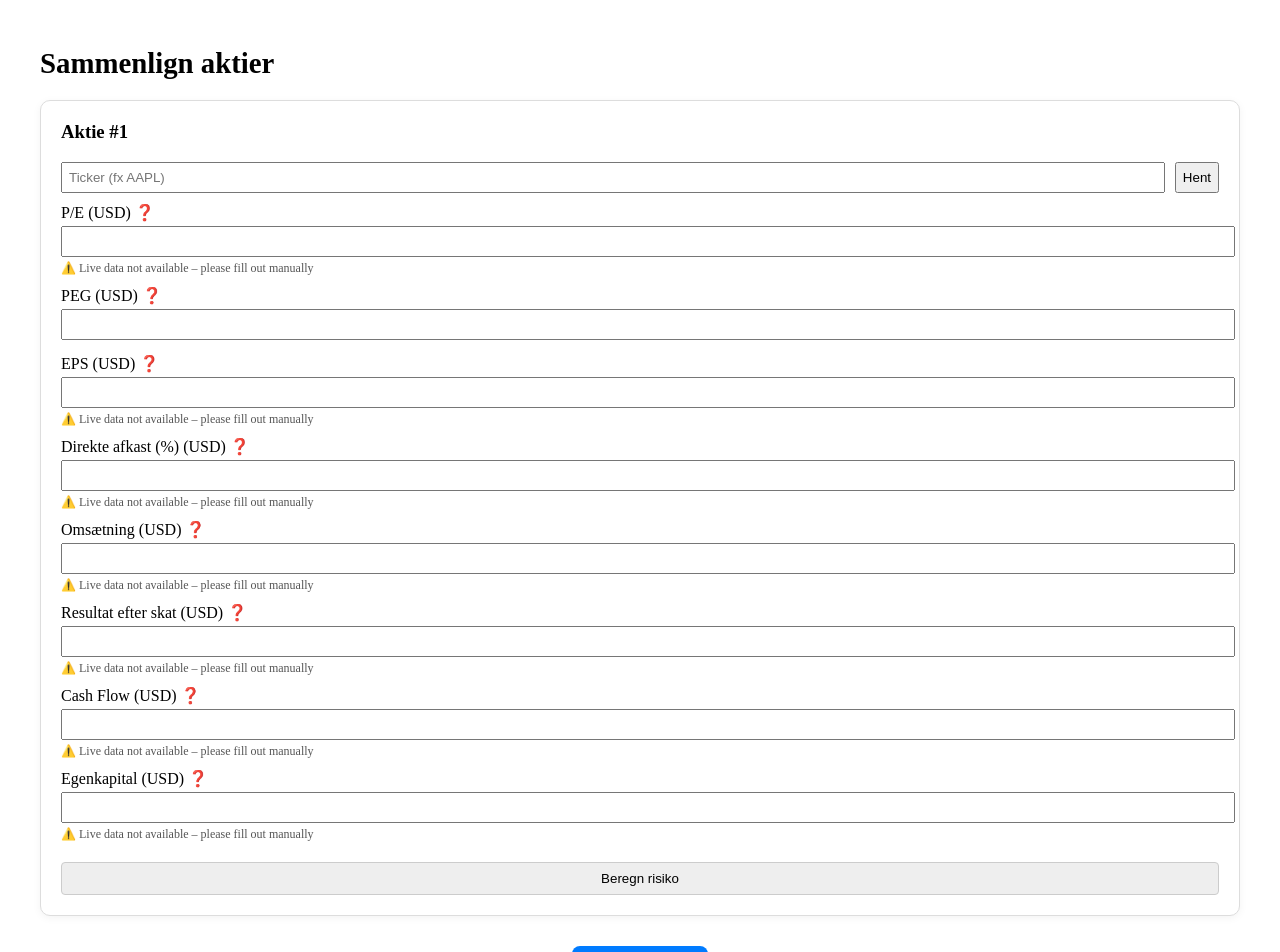
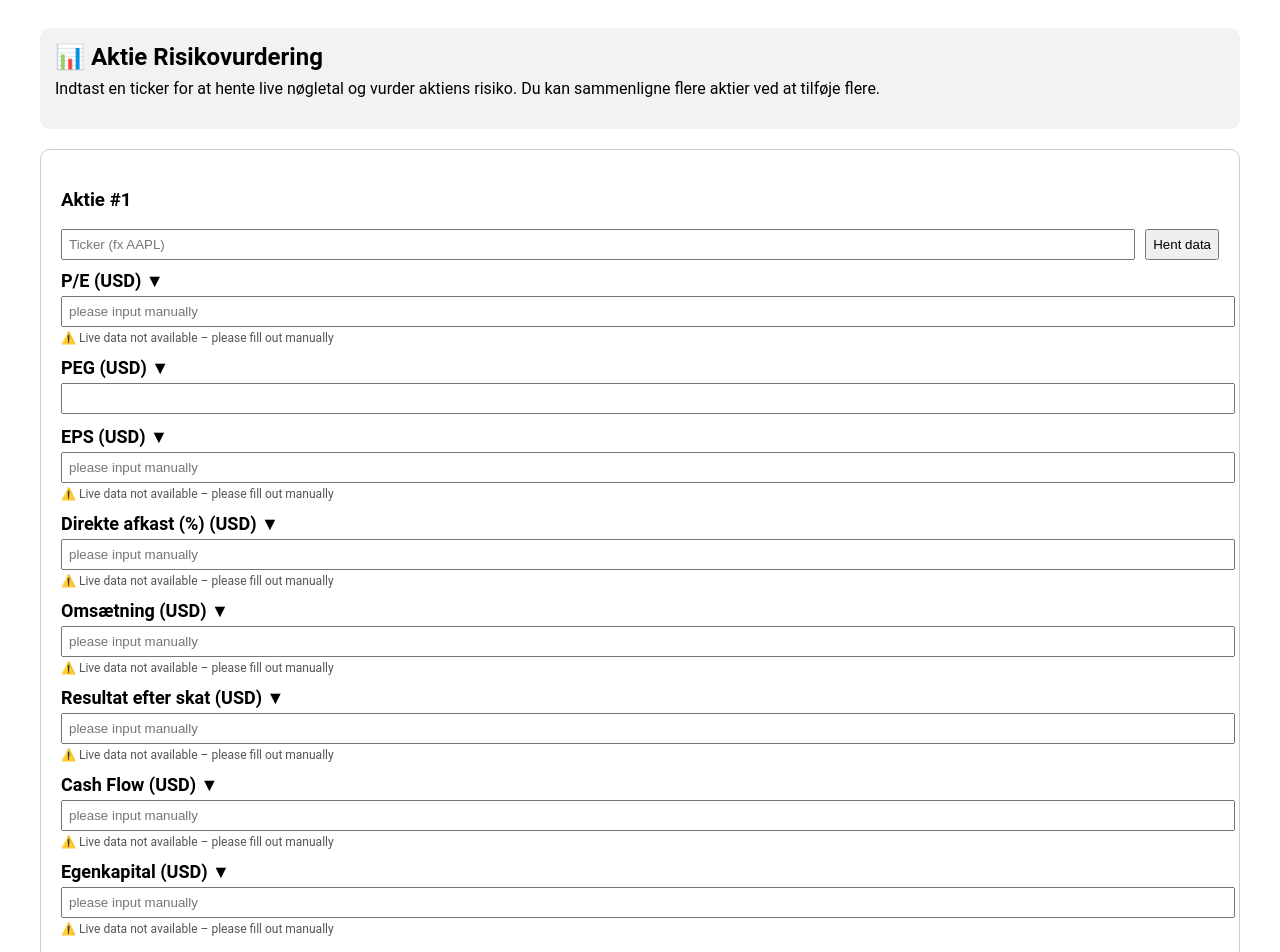
Before and after one commit to Benhanbygger/risk-quickie, a React (Vite) app: page / in a window 1280 px wide. Shown: the top 952 px of the page. Built offline with nearby package versions, Linux system fonts and the light colour scheme.

Commit message:
Update App.jsx

```diff
--- a/src/App.jsx
+++ b/src/App.jsx
@@ -1,69 +1,71 @@
-import { useState } from "react";
+import { useState, useEffect } from "react";
+
+const API_KEY = "d010239r01qv3oh1rcfgd010239r01qv3oh1rcg0";
 
 const felter = [
   {
     id: "pe",
     label: "P/E",
     autofill: true,
-    forklaring:
-      "P/E (Price/Earnings) viser hvor meget du betaler for 1 krones overskud. P/E under 15 anses ofte som lav og positivt."
+    forklaring: "P/E (Price/Earnings) viser hvor meget du betaler for 1 krones overskud. P/E under 15 anses ofte som lav og positivt."
   },
   {
     id: "peg",
     label: "PEG",
     autofill: false,
-    forklaring:
-      "PEG justerer P/E i forhold til indtjeningsvækst. En PEG under 1 indikerer en attraktiv aktie ift. vækstpotentiale."
+    forklaring: "PEG justerer P/E i forhold til vækst. Under 1 anses ofte som undervurderet."
   },
   {
     id: "eps",
     label: "EPS",
     autofill: true,
-    forklaring:
-      "EPS (Earnings Per Share) er overskud pr. aktie. Jo højere EPS, desto stærkere er virksomhedens indtjening."
+    forklaring: "EPS (Earnings Per Share) er overskud pr. aktie. Høj EPS = stærk indtjening."
   },
   {
     id: "dividend",
     label: "Direkte afkast (%)",
     autofill: true,
-    forklaring:
-      "Udbytte i procent af aktiekurs. Et sundt udbytte ligger ofte mellem 2–5 %. Meget højt udbytte kan være et faresignal."
+    forklaring: "Udbytte i % af kurs. 2–5 % er typisk godt. Meget højt udbytte kan være en advarsel."
   },
   {
     id: "revenue",
     label: "Omsætning",
     autofill: true,
-    forklaring:
-      "Virksomhedens samlede indtjening før udgifter. Omsætning over 1 mia. viser ofte styrke og markedsposition."
+    forklaring: "Virksomhedens samlede salg. Høj omsætning indikerer størrelse og markedsposition."
   },
   {
     id: "netIncome",
     label: "Resultat efter skat",
     autofill: true,
-    forklaring:
-      "Overskud efter skat. Skal helst være positivt. Tab kan være midlertidige, men kræver forklaring."
+    forklaring: "Hvor meget virksomheden tjener efter skat. Skal helst være positivt og stabilt."
   },
   {
     id: "cashFlow",
     label: "Cash Flow",
     autofill: true,
-    forklaring:
-      "Pengestrømme fra drift. Positivt og voksende cash flow er ofte et tegn på sund forretning."
+    forklaring: "Pengestrømme fra drift. Positivt cash flow = virksomheden tjener rigtige penge."
   },
   {
     id: "equity",
     label: "Egenkapital",
     autofill: true,
-    forklaring:
-      "Virksomhedens værdi efter gæld. Positiv og stigende egenkapital signalerer finansiel styrke."
+    forklaring: "Virksomhedens værdi efter gæld. Positiv egenkapital er afgørende for soliditet."
   }
 ];
 
-const API_KEY = "d010239r01qv3oh1rcfgd010239r01qv3oh1rcg0";
-
 export default function App() {
   const [aktier, setAktier] = useState([
-    { id: 1, ticker: "", currency: "USD", values: {}, autoFilled: {}, score: null, summary: "", color: "" }
+    {
+      id: 1,
+      ticker: "",
+      currency: "USD",
+      values: {},
+      autoFilled: {},
+      score: null,
+      summary: "",
+      color: "",
+      comments: []
+    }
   ]);
 
   const handleChange = (index, id, value) => {
@@ -82,10 +84,9 @@ export default function App() {
     const ticker = aktier[index].ticker;
     if (!ticker) return;
 
-    const [quote, profile, metrics] = await Promise.all([
-      fetch(`https://finnhub.io/api/v1/quote?symbol=${ticker}&token=${API_KEY}`).then(res => res.json()),
+    const [profile, metrics] = await Promise.all([
       fetch(`https://finnhub.io/api/v1/stock/profile2?symbol=${ticker}&token=${API_KEY}`).then(res => res.json()),
-      fetch(`https://finnhub.io/api/v1/stock/metric?symbol=${ticker}&metric=all&token=${API_KEY}`).then(res => res.json()),
+      fetch(`https://finnhub.io/api/v1/stock/metric?symbol=${ticker}&metric=all&token=${API_KEY}`).then(res => res.json())
     ]);
 
     const newValues = {
@@ -95,55 +96,80 @@ export default function App() {
       revenue: metrics.metric.revenuePerShareTTM,
       netIncome: metrics.metric.netIncomePerShareTTM,
       cashFlow: metrics.metric.freeCashFlowPerShareTTM,
-      equity: metrics.metric.bookValuePerShareAnnual,
+      equity: metrics.metric.bookValuePerShareAnnual
     };
 
     const updated = [...aktier];
-    updated[index].values = { ...updated[index].values, ...newValues };
-    updated[index].autoFilled = Object.fromEntries(Object.keys(newValues).map(k => [k, true]));
+    updated[index].values = {
+      ...updated[index].values,
+      ...newValues
+    };
+    updated[index].autoFilled = Object.fromEntries(
+      Object.entries(newValues).map(([k, v]) => [k, v !== null && v !== undefined])
+    );
     updated[index].currency = profile.currency || "USD";
     setAktier(updated);
   };
 
   const calculateScore = (index) => {
     let s = 0;
+    let comments = [];
     const v = aktier[index].values;
 
-    if (v.pe < 15) s += 2;
-    else if (v.pe < 25) s += 1;
+    if (v.pe < 15) {
+      s += 2;
+      comments.push("P/E under 15 indikerer lav pris ift. indtjening – positivt.");
+    } else if (v.pe < 25) {
+      s += 1;
+    }
 
-    if (v.peg < 1) s += 2;
-    else if (v.peg < 2) s += 1;
+    if (v.peg < 1) {
+      s += 2;
+      comments.push("PEG under 1 tyder på attraktiv vækstværdi.");
+    } else if (v.peg < 2) {
+      s += 1;
+    }
 
-    if (v.eps > 0) s += 2;
-    if (v.dividend > 3) s += 2;
-    else if (v.dividend > 0) s += 1;
+    if (v.eps > 0) {
+      s += 2;
+      comments.push("Positiv EPS viser overskud – godt tegn.");
+    }
 
-    if (v.revenue > 1000000000) s += 2;
-    else if (v.revenue > 100000000) s += 1;
+    if (v.dividend > 3) {
+      s += 2;
+      comments.push("Udbytte over 3 % kan være attraktivt for investorer.");
+    } else if (v.dividend > 0) {
+      s += 1;
+    }
+
+    if (v.revenue > 1000000000) {
+      s += 2;
+    } else if (v.revenue > 100000000) {
+      s += 1;
+    }
 
     if (v.netIncome > 0) s += 2;
     if (v.cashFlow > 0) s += 2;
     if (v.equity > 0) s += 2;
 
     const normalized = Math.round((s / 20) * 10);
-
     const updated = [...aktier];
     updated[index].score = normalized;
-    updated[index].color =
-      normalized <= 3 ? "green" : normalized <= 6 ? "orange" : "red";
+    updated[index].color = normalized <= 3 ? "green" : normalized <= 6 ? "orange" : "red";
     updated[index].summary =
       normalized <= 3
         ? "Lav risiko – stærke nøgletal"
         : normalized <= 6
         ? "Moderat risiko – OK fundament"
         : "Høj risiko – kræver grundig analyse";
-
+    updated[index].comments = comments;
     setAktier(updated);
   };
 
   const tilføjAktie = () => {
-    const ny = {
+    setAktier([
+      ...aktier,
+      {
         id: aktier.length + 1,
         ticker: "",
         currency: "USD",
@@ -151,37 +177,24 @@ export default function App() {
         autoFilled: {},
         score: null,
         summary: "",
-      color: ""
-    };
-    setAktier([...aktier, ny]);
+        color: "",
+        comments: []
+      }
+    ]);
   };
 
   return (
-    <div style={{ padding: "20px", maxWidth: "1200px", margin: "0 auto" }}>
-      <h1 style={{ fontSize: "1.8rem", marginBottom: 20 }}>Sammenlign aktier</h1>
+    <div style={{ fontFamily: "Roboto, Open Sans, Verdana, sans-serif", padding: 20, maxWidth: 1200, margin: "0 auto" }}>
+      <div style={{ background: "#f2f2f2", padding: 15, borderRadius: 10, marginBottom: 20 }}>
+        <h2 style={{ margin: 0 }}>📊 Aktie Risikovurdering</h2>
+        <p style={{ marginTop: 8 }}>
+          Indtast en ticker for at hente live nøgletal og vurder aktiens risiko. Du kan sammenligne flere aktier ved at tilføje flere.
+        </p>
+      </div>
 
-      <div
-        style={{
-          display: "grid",
-          gridTemplateColumns: "repeat(auto-fit, minmax(340px, 1fr))",
-          gap: 20,
-        }}
-      >
       {aktier.map((aktie, index) => (
-          <div
-            key={aktie.id}
-            style={{
-              background: "#fff",
-              border: "1px solid #ddd",
-              borderRadius: 10,
-              padding: 20,
-              boxShadow: "0 2px 8px rgba(0,0,0,0.05)",
-              display: "flex",
-              flexDirection: "column",
-            }}
-          >
-            <h3 style={{ marginTop: 0 }}>Aktie #{index + 1}</h3>
-
+        <div key={aktie.id} style={{ marginBottom: 30, padding: 20, border: "1px solid #ccc", borderRadius: 10 }}>
+          <h3>Aktie #{index + 1}</h3>
           <div style={{ display: "flex", gap: 10, marginBottom: 10 }}>
             <input
               placeholder="Ticker (fx AAPL)"
@@ -193,24 +206,21 @@ export default function App() {
               }}
               style={{ flex: 1, padding: 6 }}
             />
-              <button onClick={() => fetchData(index)}>Hent</button>
+            <button onClick={() => fetchData(index)}>Hent data</button>
           </div>
 
           {felter.map(({ id, label, autofill, forklaring }) => (
-              <div key={id} style={{ marginBottom: 10 }}>
-                <label>
-                  {label} ({aktie.currency}){" "}
-                  <span
-                    style={{ cursor: "pointer", color: "#007bff" }}
+            <div key={id} style={{ marginBottom: 12 }}>
+              <label
                 onClick={() => toggleForklaring(index, id)}
-                    title="Vis forklaring"
+                style={{ fontWeight: "bold", fontSize: 18, fontFamily: "Roboto", cursor: "pointer" }}
               >
-                    ❓
-                  </span>
+                {label} ({aktie.currency}) <span style={{ color: "#000" }}>▼</span>
               </label>
               <input
                 type="text"
                 value={aktie.values[id] || ""}
+                placeholder={!aktie.autoFilled[id] && autofill ? "please input manually" : ""}
                 onChange={(e) => handleChange(index, id, e.target.value)}
                 style={{ width: "100%", padding: 6, marginTop: 4 }}
               />
@@ -222,66 +232,45 @@ export default function App() {
                   : ""}
               </div>
               {aktie.values[`show_${id}`] && (
-                  <div
-                    style={{
-                      fontSize: 13,
-                      color: "#444",
-                      marginTop: 6,
-                      background: "#f9f9f9",
-                      padding: 8,
-                      borderRadius: 4,
-                    }}
-                  >
+                <div style={{ fontSize: 13, background: "#f9f9f9", padding: 8, borderRadius: 6, marginTop: 6 }}>
                   {forklaring}
                 </div>
               )}
             </div>
           ))}
 
-            <button
-              onClick={() => calculateScore(index)}
-              style={{
-                marginTop: 10,
-                padding: "8px 12px",
-                background: "#eee",
-                border: "1px solid #ccc",
-                borderRadius: 4,
-                cursor: "pointer",
-              }}
-            >
+          <button onClick={() => calculateScore(index)} style={{ marginTop: 10 }}>
             Beregn risiko
           </button>
 
           {aktie.score !== null && (
-              <div
-                style={{
-                  marginTop: 10,
-                  padding: 10,
-                  border: `2px solid ${aktie.color}`,
-                  borderRadius: 6,
-                  background: "#fefefe",
-                }}
-              >
+            <div style={{ marginTop: 10, border: `2px solid ${aktie.color}`, padding: 10, borderRadius: 8 }}>
               <strong>Risikoscore:</strong> {aktie.score} / 10
               <br />
               <strong style={{ color: aktie.color }}>{aktie.summary}</strong>
+              {aktie.comments.length > 0 && (
+                <ul style={{ marginTop: 10 }}>
+                  {aktie.comments.map((c, i) => (
+                    <li key={i} style={{ fontSize: 13 }}>{c}</li>
+                  ))}
+                </ul>
+              )}
             </div>
           )}
         </div>
       ))}
-      </div>
 
-      <div style={{ marginTop: 30, textAlign: "center" }}>
+      <div style={{ textAlign: "center", marginTop: 30 }}>
         <button
           onClick={tilføjAktie}
           style={{
+            padding: "10px 20px",
             background: "#007bff",
             color: "#fff",
-            padding: "12px 20px",
-            borderRadius: 8,
             fontSize: "1rem",
             border: "none",
-            cursor: "pointer",
+            borderRadius: 6,
+            cursor: "pointer"
           }}
         >
           ➕ Tilføj aktie
```
Lines whose indentation alone changed are shown as unchanged.
